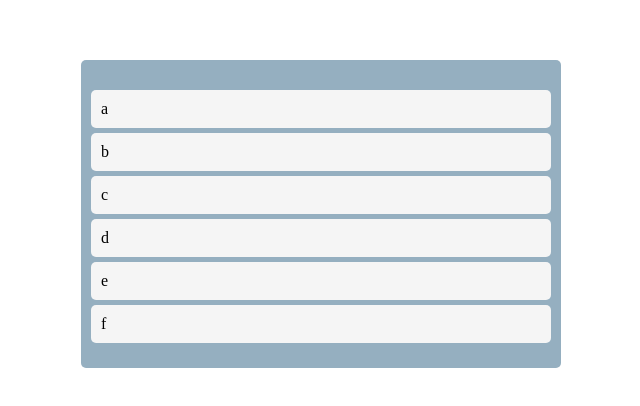
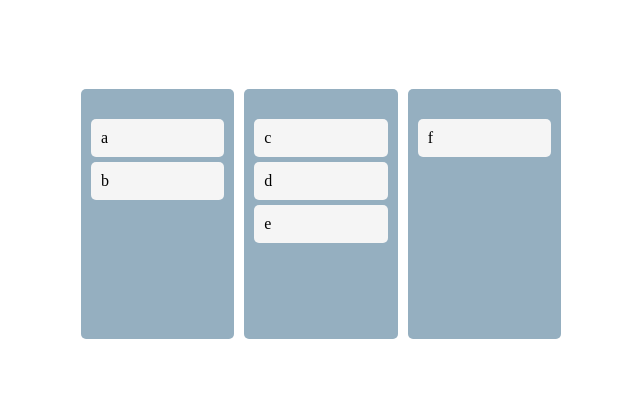
Before and after one commit to huisu-noh/react-trello, a React (Create React App) app: page / in a window 1280 px wide. Shown: the part 194-600 px from the top of the page, without its empty margins (319-959 px from the left). Built offline with nearby package versions, Linux system fonts and the light colour scheme.

Commit message:
feat: Multi Boards

```diff
--- a/src/App.tsx
+++ b/src/App.tsx
@@ -1,8 +1,8 @@
-import { DragDropContext, Droppable, DropResult } from "react-beautiful-dnd";
+import { DragDropContext, DropResult } from "react-beautiful-dnd";
 import { useRecoilState } from "recoil";
 import styled from "styled-components";
 import { toDoState } from "./atoms";
-import DragabbleCard from "./Components/DragabbleCard";
+import Board from "./Components/Board";
 
 const Wrapper = styled.div`
   display: flex;
@@ -17,45 +17,31 @@
 const Boards = styled.div`
   display: grid;
   width: 100%;
-  grid-template-columns: repeat(1, 1ft);
-`;
-
-const Board = styled.div`
-  padding: 20px 10px;
-  padding-top: 30px;
-  background-color: ${(props) => props.theme.bgColor};
-  border-radius: 5px;
-  min-height: 200px;
+  gap: 10px;
+  grid-template-columns: repeat(3, 1fr);
 `;
 
 function App() {
   const [toDos, setToDos] = useRecoilState(toDoState);
   const onDragEnd = ({ draggableId, destination, source }: DropResult) => {
     if (!destination) return;
-    setToDos((oldToDos) => {
-      const toDosCopy = [...oldToDos];
-      // 1) Delete item on source.index
-      toDosCopy.splice(source.index, 1);
-      // 2) Put back the item on the destination.index
-      toDosCopy.splice(destination?.index, 0, draggableId);
-      return toDosCopy;
-    });
+    // setToDos((oldToDos) => {
+    //   const toDosCopy = [...oldToDos];
+    //   // 1) Delete item on source.index
+    //   toDosCopy.splice(source.index, 1);
+    //   // 2) Put back the item on the destination.index
+    //   toDosCopy.splice(destination?.index, 0, draggableId);
+    //   return toDosCopy;
+    // });
   };
 
   return (
     <DragDropContext onDragEnd={onDragEnd}>
       <Wrapper>
         <Boards>
-          <Droppable droppableId="one">
-            {(magic) => (
-              <Board ref={magic.innerRef} {...magic.droppableProps}>
-                {toDos.map((toDo, index) => (
-                  <DragabbleCard toDo={toDo} key={toDo} index={index} />
-                ))}
-                {magic.placeholder}
-              </Board>
-            )}
-          </Droppable>
+          {Object.keys(toDos).map((boardId) => (
+            <Board boardId={boardId} key={boardId} toDos={toDos[boardId]} />
+          ))}
         </Boards>
       </Wrapper>
     </DragDropContext>
--- /dev/null
+++ b/src/Components/Board.tsx
@@ -0,0 +1,33 @@
+import { Droppable } from "react-beautiful-dnd";
+import styled from "styled-components";
+import DragabbleCard from "./DragabbleCard";
+
+const Wrapper = styled.div`
+  padding: 20px 10px;
+  padding-top: 30px;
+  background-color: ${(props) => props.theme.bgColor};
+  border-radius: 5px;
+  min-height: 200px;
+`;
+
+interface IBoardProps {
+  toDos: string[];
+  boardId: string;
+}
+
+function Board({ toDos, boardId }: IBoardProps) {
+  return (
+    <Droppable droppableId="one">
+      {(magic) => (
+        <Wrapper ref={magic.innerRef} {...magic.droppableProps}>
+          {toDos.map((toDo, index) => (
+            <DragabbleCard toDo={toDo} key={toDo} index={index} />
+          ))}
+          {magic.placeholder}
+        </Wrapper>
+      )}
+    </Droppable>
+  );
+}
+
+export default Board;
--- a/src/atoms.ts
+++ b/src/atoms.ts
@@ -1,6 +1,14 @@
 import { atom } from "recoil";
 
-export const toDoState = atom({
+interface IToDoState {
+  [key: string]: string[];
+}
+
+export const toDoState = atom<IToDoState>({
   key: "test",
-  default: ["a", "b", "c", "d", "e", "f"],
+  default: {
+    to_do: ["a", "b"],
+    doing: ["c", "d", "e"],
+    done: ["f"],
+  },
 });
```
